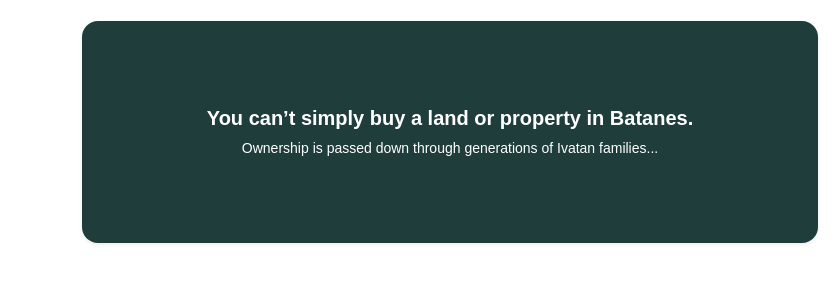
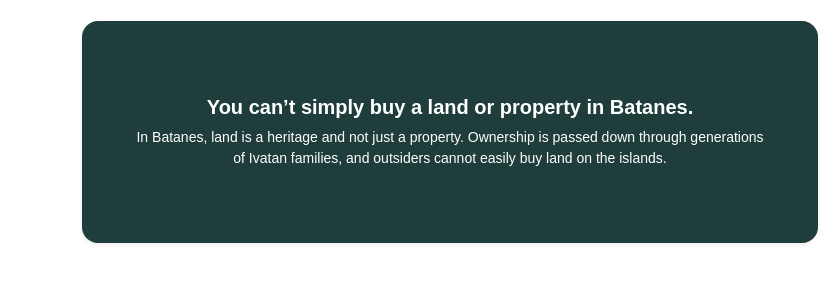
Before and after one commit to altheaiyah/Philippines-Batanes, a plain HTML site: page index.html in a window 1280 px wide. Shown: the part 2613-2912 px from the top of the page, 0-837 px from the left. Drawn offline with nearby package versions, Linux system fonts and the light colour scheme; a web font is replaced by a local one.

Commit message:
Fixed content on home page

```diff
--- a/index.html
+++ b/index.html
@@ -126,7 +126,7 @@
         <div class="rounded-4 p-5 h-100 shadow-sm text-white d-flex flex-column justify-content-center text-center"
           style="background-color: #1F3D3B;">
           <h5 class="fw-bold mb-2">You can’t simply buy a land or property in Batanes.</h5>
-          <p class="mb-0 small">Ownership is passed down through generations of Ivatan families...</p>
+          <p class="mb-0 small">In Batanes, land is  a heritage and not just a property. Ownership is passed down through generations of Ivatan families, and outsiders cannot easily buy land on the islands.</p>
         </div>
       </div>
       <div class="col-12 col-md-4">
```
